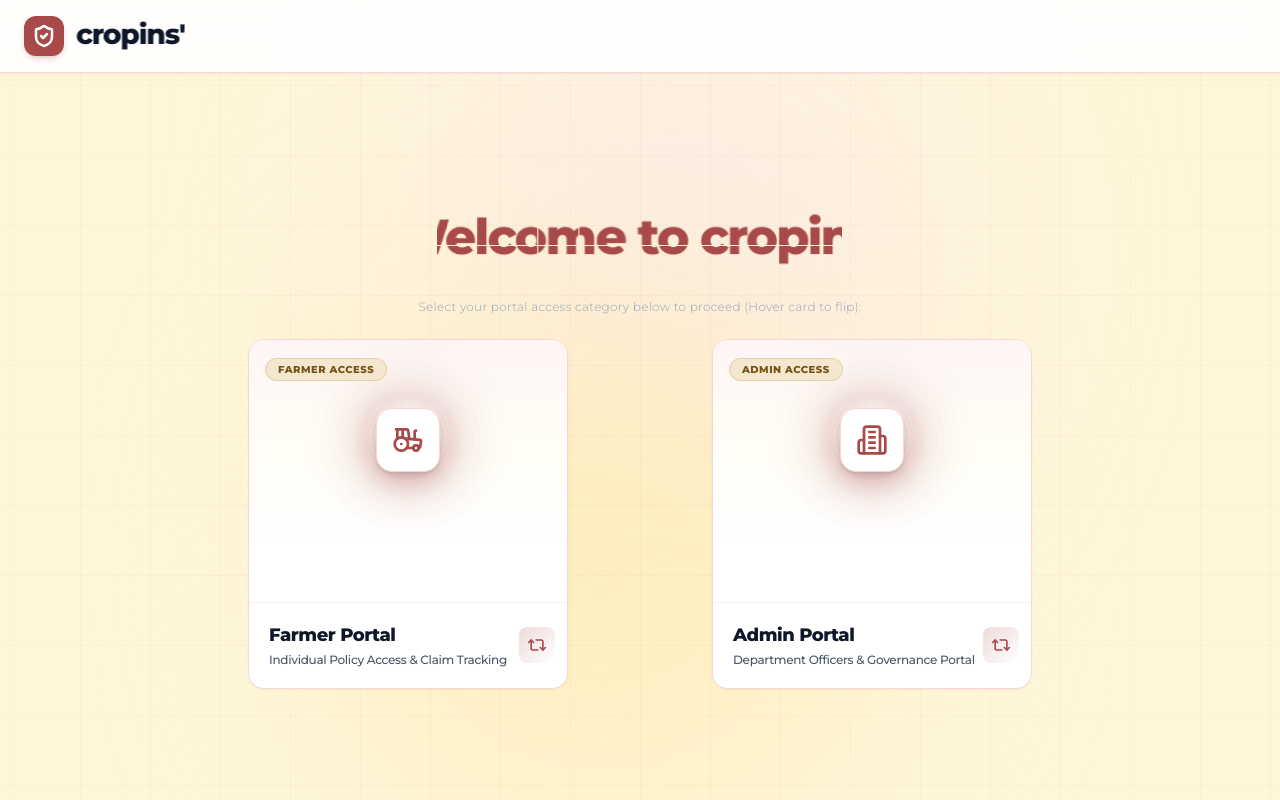
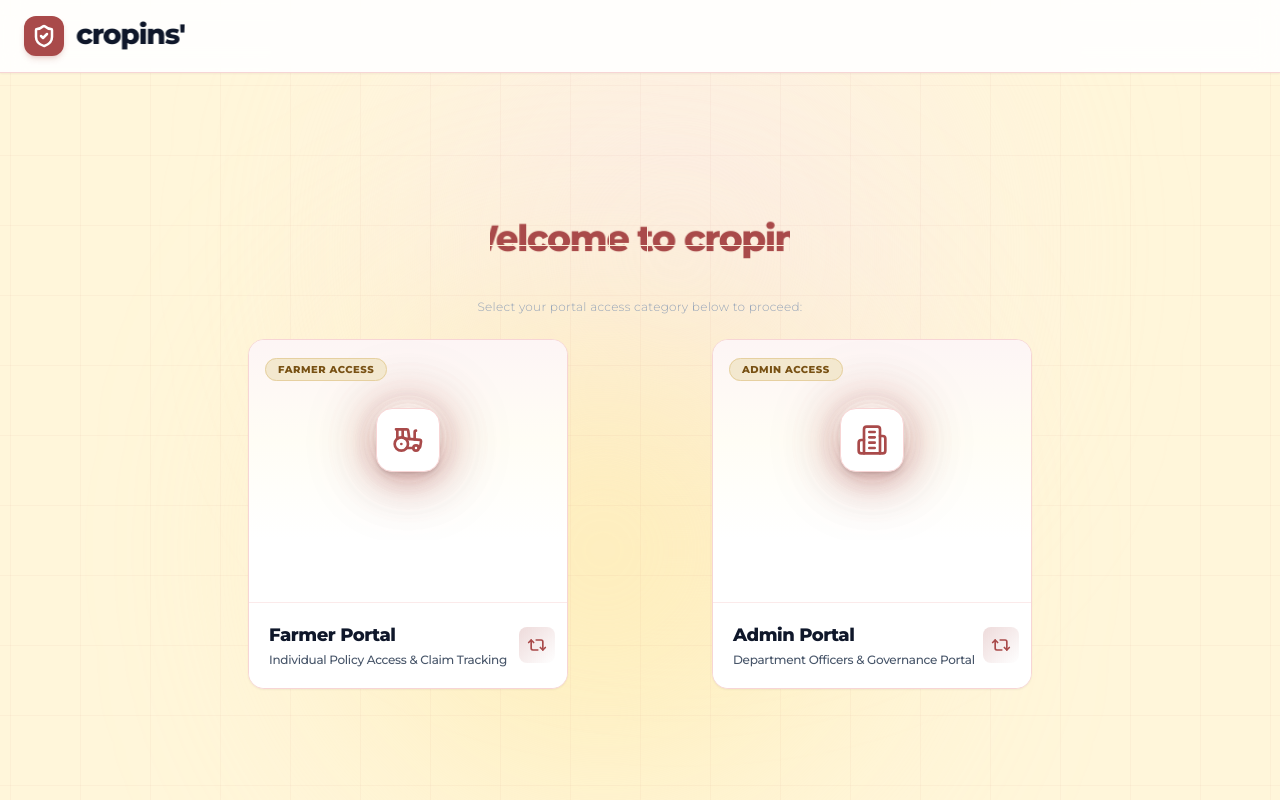
Before and after one commit to HackIndiaXYZ/techsurge-2k26-code-snippet, a Next.js app in the folder website/: page /login in a window 1280 px wide. Built offline with nearby package versions, Linux system fonts and the light colour scheme.

Commit message:
fix: remove hover to flip cards text from farmer dashboard and portal pages

```diff
--- a/website/app/dashboard/farmer/page.tsx
+++ b/website/app/dashboard/farmer/page.tsx
@@ -89,9 +89,6 @@ export default function FarmerDashboardPage() {
                 letterSpacing={-0.04}
                 lineHeight={1.0}
               />
-              <p className="text-xs text-slate-400 font-light tracking-wide mt-1">
-                Hover to flip cards, then select an option to view details:
-              </p>
             </div>
 
             <BellToggle
--- a/website/app/login/admin/page.tsx
+++ b/website/app/login/admin/page.tsx
@@ -169,7 +169,7 @@ export default function AdminLoginPage() {
             lineHeight={1.0}
           />
           <p className="text-xs text-slate-400 font-light tracking-wide mt-1">
-            Choose an officer or center role to instantly enter their dedicated dashboard (Hover card to flip):
+            Choose an officer or center role to instantly enter their dedicated dashboard:
           </p>
         </div>
 
--- a/website/app/login/page.tsx
+++ b/website/app/login/page.tsx
@@ -101,7 +101,7 @@ export default function LoginPage() {
             lineHeight={1.0}
           />
           <p className="text-xs text-slate-400 font-light tracking-wide mt-1">
-            Select your portal access category below to proceed (Hover card to flip):
+            Select your portal access category below to proceed:
           </p>
         </div>
 
--- a/website/app/page.tsx
+++ b/website/app/page.tsx
@@ -100,7 +100,7 @@ export default function HomePage() {
             lineHeight={1.0}
           />
           <p className="text-xs text-slate-400 font-light tracking-wide mt-1">
-            Select your portal access category below to proceed (Hover card to flip):
+            Select your portal access category below to proceed:
           </p>
         </div>
 
```
